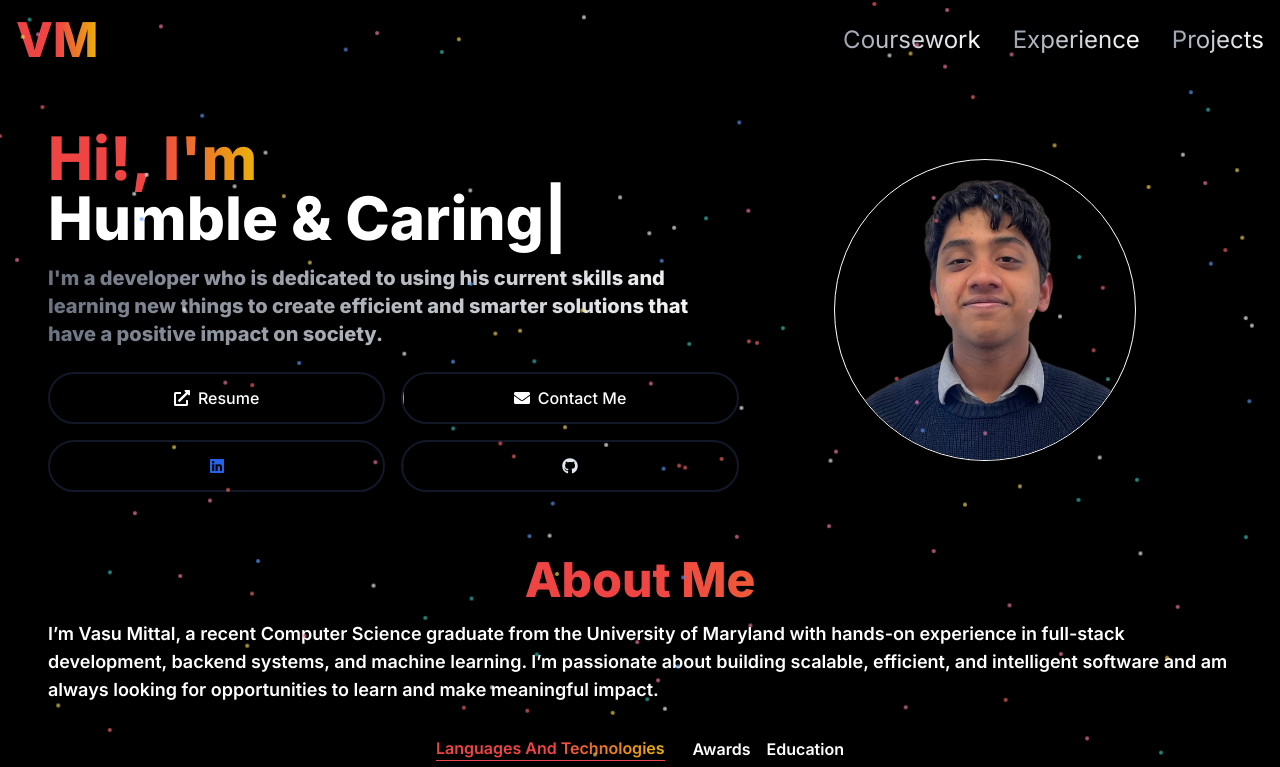
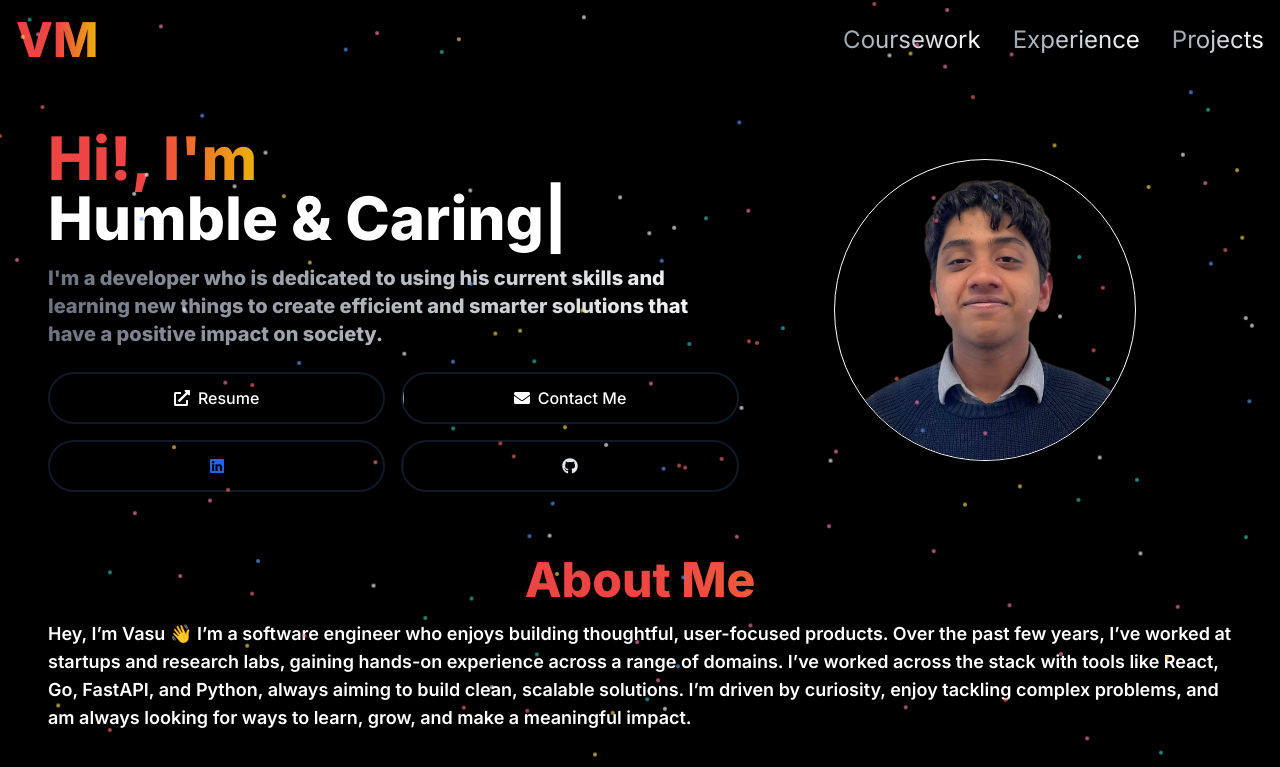
Before and after one commit to Vasu1415/portfolio-vasu, a Next.js app: page / in a window 1280 px wide. Shown: the top 767 px of the page. Built offline with nearby package versions, Linux system fonts and the light colour scheme.

Commit message:
Update AboutMeSection.jsx

```diff
--- a/components/AboutMeSection.jsx
+++ b/components/AboutMeSection.jsx
@@ -38,7 +38,11 @@ const AboutMeSection = () => {
       <div className="container mx-auto">
         <h2 className="text-5xl text-center text-transparent bg-clip-text bg-gradient-to-r from-red-500 via-red-500 to-yellow-500 mb-4 font-extrabold">About Me</h2>
         <p className="text-base font-semibold lg:text-lg">
-          I’m Vasu Mittal, a recent Computer Science graduate from the University of Maryland with hands-on experience in full-stack development, backend systems, and machine learning.  I’m passionate about building scalable, efficient, and intelligent software and am always looking for opportunities to learn and make meaningful impact.
+          Hey, I’m Vasu 👋
+
+          I’m a software engineer who enjoys building thoughtful, user-focused products. Over the past few years, I’ve worked at startups and research labs, gaining hands-on experience across a range of domains.
+
+          I’ve worked across the stack with tools like React, Go, FastAPI, and Python, always aiming to build clean, scalable solutions. I’m driven by curiosity, enjoy tackling complex problems, and am always looking for ways to learn, grow, and make a meaningful impact.
         </p>
         <div className="flex flex-row justify-center mt-8 space-x-4">
           {TAB_DATA.map((tabData) => (
```
